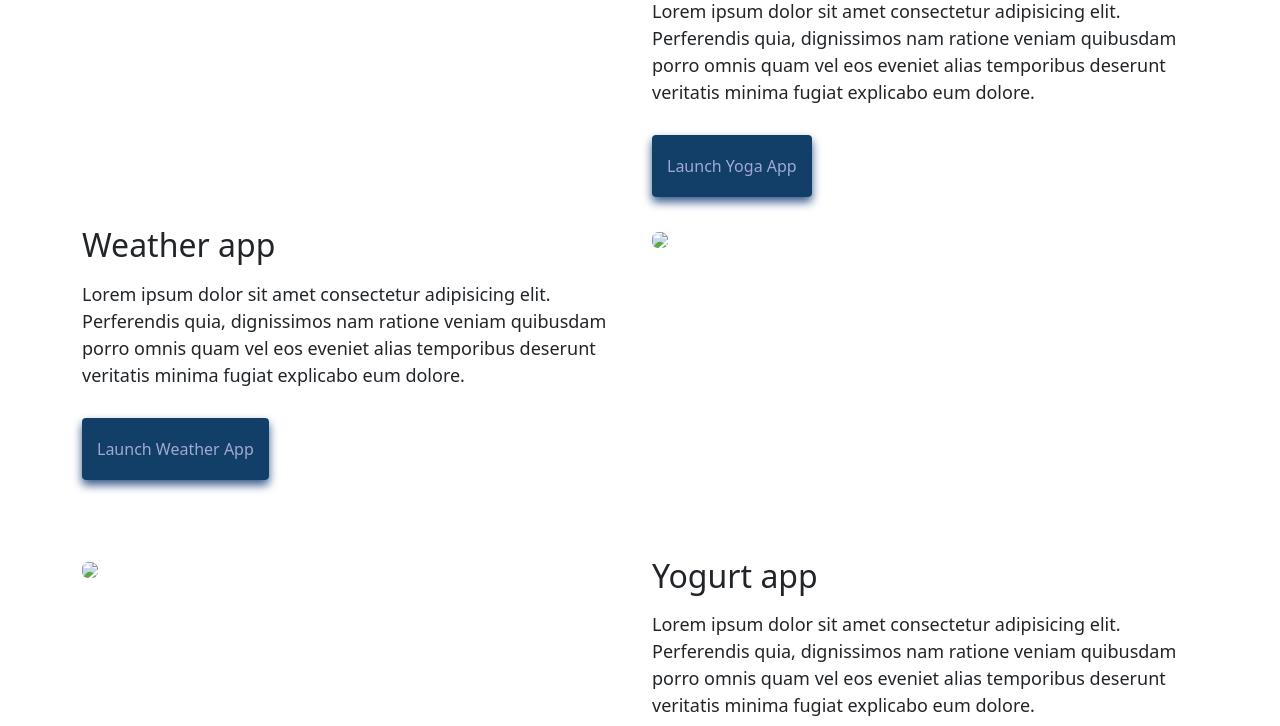
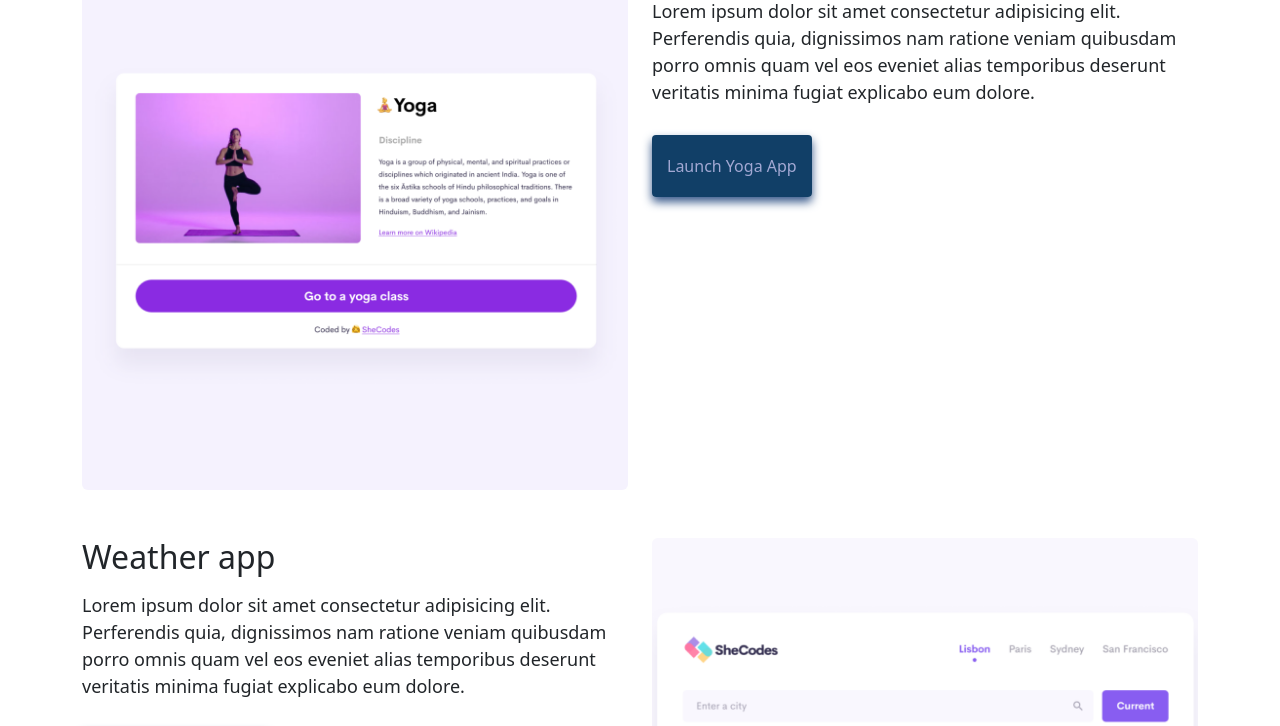
Before and after one commit to Alaa-3/Responsive-Workshop, a plain HTML site: page index.html in a window 1280 px wide. Shown: the part 482-1208 px from the top of the page. Drawn offline with nearby package versions, Linux system fonts and the light colour scheme.

Commit message:
Added images

```diff
--- a/index.html
+++ b/index.html
@@ -57,7 +57,7 @@
     <div class="container">
       <div class="row">
         <div class="col-sm-6">
-          <img src="images/yoga.png" class="img-fluid rounded" />
+          <img src="/images/l3jP-yoga.png" class="img-fluid rounded" />
         </div>
         <div class="col-sm-6">
           <h2 class="mb-3">Yoga app</h2>
@@ -84,12 +84,12 @@
           </div>
         </div>
         <div class="col-sm-6">
-          <img src="images/weather.png" class="img-fluid rounded" />
+          <img src="/images/jxM9-weather.png" class="img-fluid rounded" />
         </div>
       </div>
       <div class="row mt-5">
         <div class="col-sm-6">
-          <img src="images/yogurt.png" class="img-fluid rounded" />
+          <img src="/images/WgM8-yogurt.png" class="img-fluid rounded" />
         </div>
         <div class="col-sm-6">
           <h2 class="mb-3">Yogurt app</h2>
```
